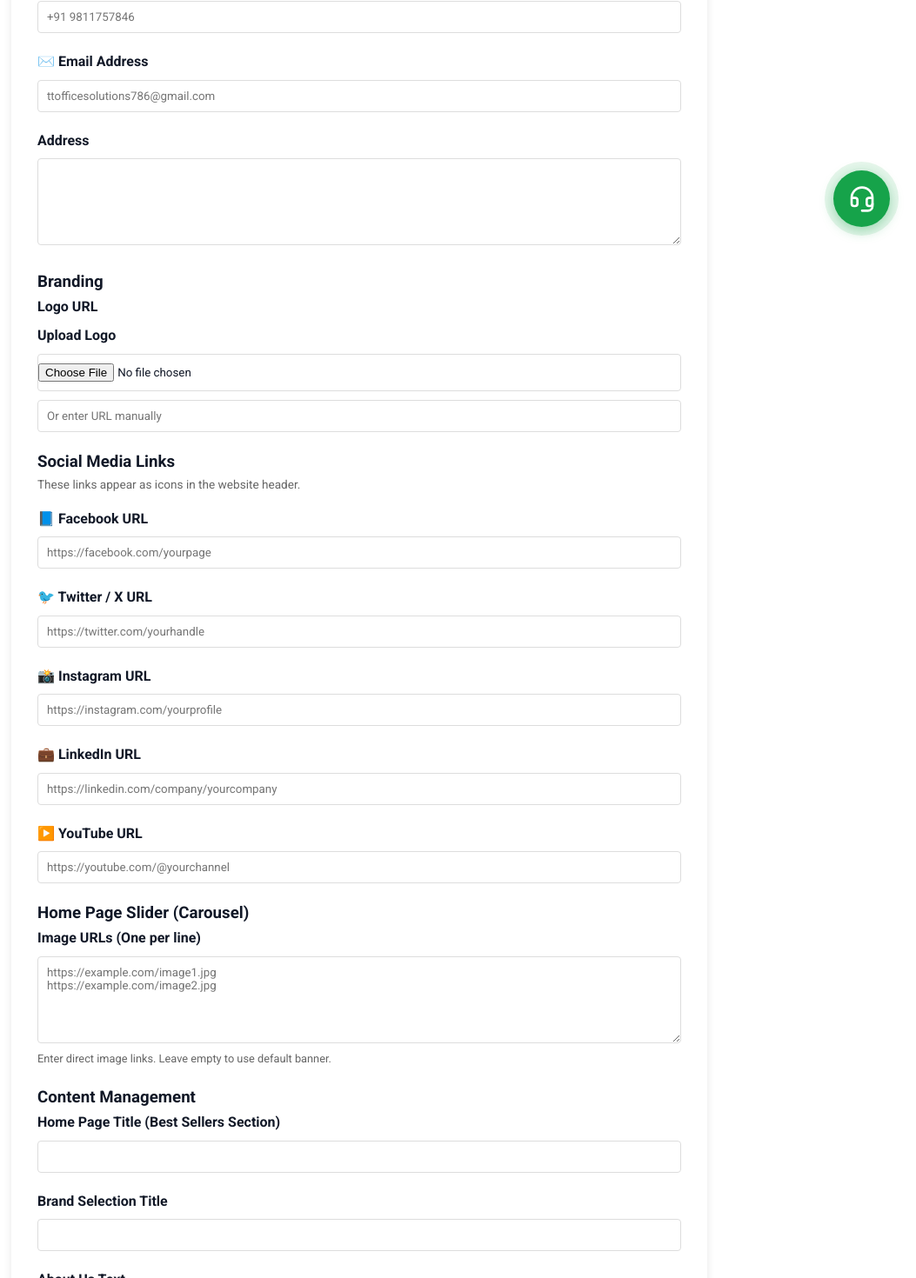
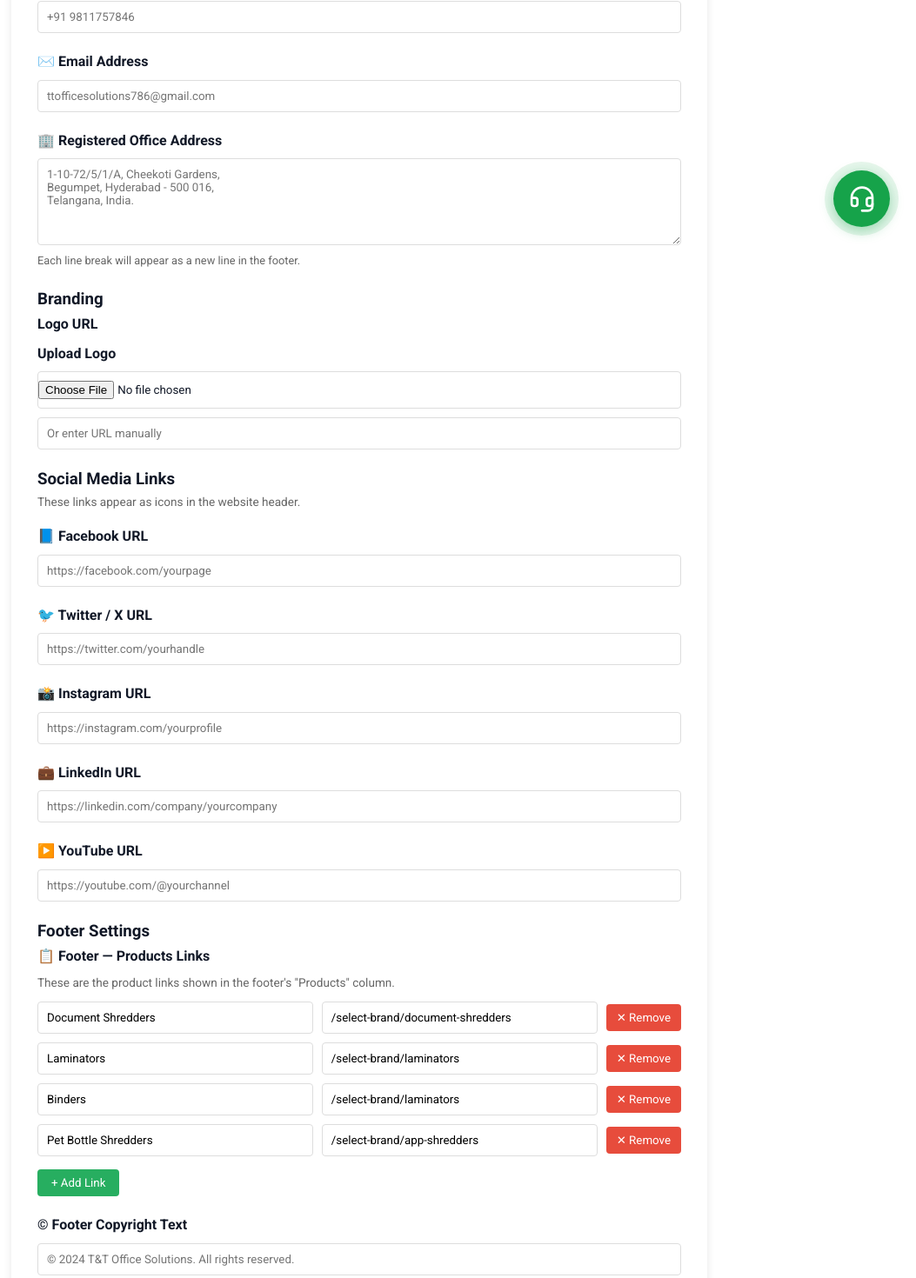
Before and after one commit to tetra9270/tanveer-backend, a React (Vite) app in the folder frontend/: page /admin/settings in a window 1280 px wide. Shown: the part 509-1979 px from the top of the page at 87% size, without its empty margins (227-1280 px from the left). Built offline with nearby package versions, Linux system fonts and the light colour scheme; no server answers.

Commit message:
Add full footer admin controls: product links, address, copyright; hide home page prices; fix 4-col product grid

```diff
--- a/frontend/src/components/Footer.jsx
+++ b/frontend/src/components/Footer.jsx
@@ -7,16 +7,32 @@ import './Footer.css';
 const Footer = () => {
     const { settings } = useData();
     const currentYear = new Date().getFullYear();
+
+    const companyName = settings?.companyName || 'T&T OFFICE SOLUTIONS';
+    const address = settings?.address || '1-10-72/5/1/A, Cheekoti Gardens,\nBegumpet, Hyderabad - 500 016,\nTelangana, India.';
+    const email = settings?.email || 'info@tt-officesolutions.com';
+    const phone = settings?.phone || '+91 9811757846';
+    const footerText = settings?.footerText || `© ${currentYear} T&T Office Solutions. All rights reserved.`;
+
+    // Footer product links (editable via admin)
+    const footerLinks = settings?.footerLinks || [
+        { label: 'Document Shredders', url: '/select-brand/document-shredders' },
+        { label: 'Laminators', url: '/select-brand/laminators' },
+        { label: 'Binders', url: '/select-brand/laminators' },
+        { label: 'Pet Bottle Shredders', url: '/select-brand/app-shredders' },
+    ];
+
     return (
         <footer className="footer">
             <div className="container footer-content">
                 <div className="footer-section">
                     <h3>Products</h3>
                     <ul>
-                        <li><a href="#">Document Shredders</a></li>
-                        <li><a href="#">Laminators</a></li>
-                        <li><a href="#">Binders</a></li>
-                        <li><a href="#">Pet Bottle Shredders</a></li>
+                        {footerLinks.map((link, i) => (
+                            <li key={i}>
+                                <Link to={link.url}>{link.label}</Link>
+                            </li>
+                        ))}
                     </ul>
                 </div>
 
@@ -24,18 +40,18 @@ const Footer = () => {
                     <h3>Contact Us</h3>
                     <p><strong>Registered Office:</strong></p>
                     <address>
-                        T&T OFFICE SOLUTIONS,<br />
-                        1-10-72/5/1/A, Cheekoti Gardens,<br />
-                        Begumpet, Hyderabad - 500 016,<br />
-                        Telangana, India.
+                        {companyName},<br />
+                        {address.split('\n').map((line, i) => (
+                            <span key={i}>{line}<br /></span>
+                        ))}
                     </address>
-                    <p>Email: <a href="mailto:info@tt-officesolutions.com">info@tt-officesolutions.com</a></p>
-                    <p>Phone: +91 85878 38635</p>
+                    <p>Email: <a href={`mailto:${email}`}>{email}</a></p>
+                    <p>Phone: {phone}</p>
                 </div>
             </div>
             <div className="footer-bottom">
                 <div className="container">
-                    <p>{settings?.footerText || `© ${currentYear} T & T Office Solutions.All rights reserved.`}</p>
+                    <p>{footerText}</p>
                 </div>
             </div>
         </footer>
--- a/frontend/src/components/ProductSection.jsx
+++ b/frontend/src/components/ProductSection.jsx
@@ -3,7 +3,7 @@ import { Link } from 'react-router-dom';
 import { CheckCircle2 } from 'lucide-react';
 import './ProductSection.css';
 
-const ProductSection = ({ title, products, showBrands = true, showViewDetails = true }) => {
+const ProductSection = ({ title, products, showBrands = true, showViewDetails = true, hidePrice = false }) => {
     return (
         <section className="products-section">
             <div className="container">
@@ -40,11 +40,13 @@ const ProductSection = ({ title, products, showBrands = true, showViewDetails =
                                 <div className="product-sku">{product.sku || 'Omnires | Part No. 2123532'}</div>
                                 <h3 className="product-card-title">{product.title}</h3>
 
+                                {!hidePrice && (
                                 <div className="product-price-box">
                                     <span className="rupee">₹</span>
                                     <span className="amount">{product.price || '4500.00'}</span>
                                     <span className="net-txt">net</span>
                                 </div>
+                                )}
 
                                 <div className="product-actions">
                                     <Link to={product.link} className="btn-view-details">
--- a/frontend/src/pages/AdminSettings.jsx
+++ b/frontend/src/pages/AdminSettings.jsx
@@ -3,6 +3,13 @@ import { useData } from '../context/DataContext';
 import { Link } from 'react-router-dom';
 import ImageUpload from '../components/ImageUpload';
 import './Admin.css';
+
+const DEFAULT_FOOTER_LINKS = [
+    { label: 'Document Shredders', url: '/select-brand/document-shredders' },
+    { label: 'Laminators', url: '/select-brand/laminators' },
+    { label: 'Binders', url: '/select-brand/laminators' },
+    { label: 'Pet Bottle Shredders', url: '/select-brand/app-shredders' },
+];
 
 const AdminSettings = () => {
     const { settings, updateSettings } = useData();
@@ -24,6 +31,7 @@ const AdminSettings = () => {
         contactInfoText: '',
         footerText: ''
     });
+    const [footerLinks, setFooterLinks] = useState(DEFAULT_FOOTER_LINKS);
 
     useEffect(() => {
         if (settings) {
@@ -45,6 +53,9 @@ const AdminSettings = () => {
                 contactInfoText: settings.contactInfoText || '',
                 footerText: settings.footerText || ''
             });
+            if (settings.footerLinks && settings.footerLinks.length > 0) {
+                setFooterLinks(settings.footerLinks);
+            }
         }
     }, [settings]);
 
@@ -53,12 +64,25 @@ const AdminSettings = () => {
         setFormData(prev => ({ ...prev, [name]: value }));
     };
 
+    const handleFooterLinkChange = (index, field, value) => {
+        setFooterLinks(prev => prev.map((link, i) => i === index ? { ...link, [field]: value } : link));
+    };
+
+    const addFooterLink = () => {
+        setFooterLinks(prev => [...prev, { label: '', url: '' }]);
+    };
+
+    const removeFooterLink = (index) => {
+        setFooterLinks(prev => prev.filter((_, i) => i !== index));
+    };
+
     const handleSubmit = async (e) => {
         e.preventDefault();
         try {
             const dataToSave = {
                 ...formData,
-                carouselImages: formData.carouselImages.split('\n').map(s => s.trim()).filter(Boolean)
+                carouselImages: formData.carouselImages.split('\n').map(s => s.trim()).filter(Boolean),
+                footerLinks: footerLinks.filter(l => l.label.trim())
             };
             await updateSettings(dataToSave);
             alert('Settings updated successfully!');
@@ -76,6 +100,8 @@ const AdminSettings = () => {
 
             <div className="edit-form-container">
                 <form onSubmit={handleSubmit}>
+
+                    {/* ── Basic Information ── */}
                     <h3>Basic Information</h3>
                     <div className="form-group">
                         <label>Company Name</label>
@@ -90,10 +116,18 @@ const AdminSettings = () => {
                         <input name="email" value={formData.email} onChange={handleChange} placeholder="ttofficesolutions786@gmail.com" />
                     </div>
                     <div className="form-group">
-                        <label>Address</label>
-                        <textarea name="address" value={formData.address} onChange={handleChange} />
+                        <label>🏢 Registered Office Address</label>
+                        <textarea
+                            name="address"
+                            rows="4"
+                            value={formData.address}
+                            onChange={handleChange}
+                            placeholder={`1-10-72/5/1/A, Cheekoti Gardens,\nBegumpet, Hyderabad - 500 016,\nTelangana, India.`}
+                        />
+                        <p style={{ fontSize: '0.8em', color: '#666' }}>Each line break will appear as a new line in the footer.</p>
                     </div>
 
+                    {/* ── Branding ── */}
                     <h3>Branding</h3>
                     <div className="form-group">
                         <label>Logo URL</label>
@@ -116,6 +150,7 @@ const AdminSettings = () => {
                         )}
                     </div>
 
+                    {/* ── Social Media ── */}
                     <h3>Social Media Links</h3>
                     <p style={{ color: '#666', fontSize: '0.85em', marginBottom: '15px' }}>These links appear as icons in the website header.</p>
                     <div className="form-group">
@@ -139,6 +174,57 @@ const AdminSettings = () => {
                         <input name="youtubeUrl" value={formData.youtubeUrl} onChange={handleChange} placeholder="https://youtube.com/@yourchannel" />
                     </div>
 
+                    {/* ── Footer Settings ── */}
+                    <h3>Footer Settings</h3>
+
+                    <div className="form-group">
+                        <label>📋 Footer — Products Links</label>
+                        <p style={{ fontSize: '0.85em', color: '#666', marginBottom: '10px' }}>
+                            These are the product links shown in the footer's "Products" column.
+                        </p>
+                        {footerLinks.map((link, index) => (
+                            <div key={index} style={{ display: 'flex', gap: '10px', marginBottom: '10px', alignItems: 'center' }}>
+                                <input
+                                    value={link.label}
+                                    onChange={(e) => handleFooterLinkChange(index, 'label', e.target.value)}
+                                    placeholder="Link Label (e.g. Document Shredders)"
+                                    style={{ flex: 1 }}
+                                />
+                                <input
+                                    value={link.url}
+                                    onChange={(e) => handleFooterLinkChange(index, 'url', e.target.value)}
+                                    placeholder="URL (e.g. /select-brand/document-shredders)"
+                                    style={{ flex: 1 }}
+                                />
+                                <button
+                                    type="button"
+                                    onClick={() => removeFooterLink(index)}
+                                    style={{ background: '#e74c3c', color: 'white', border: 'none', borderRadius: '4px', padding: '8px 12px', cursor: 'pointer', whiteSpace: 'nowrap' }}
+                                >
+                                    ✕ Remove
+                                </button>
+                            </div>
+                        ))}
+                        <button
+                            type="button"
+                            onClick={addFooterLink}
+                            style={{ background: '#27ae60', color: 'white', border: 'none', borderRadius: '4px', padding: '8px 16px', cursor: 'pointer', marginTop: '5px' }}
+                        >
+                            + Add Link
+                        </button>
+                    </div>
+
+                    <div className="form-group">
+                        <label>© Footer Copyright Text</label>
+                        <input
+                            name="footerText"
+                            value={formData.footerText}
+                            onChange={handleChange}
+                            placeholder="© 2024 T&T Office Solutions. All rights reserved."
+                        />
+                    </div>
+
+                    {/* ── Home Page Slider ── */}
                     <h3>Home Page Slider (Carousel)</h3>
                     <div className="form-group">
                         <label>Image URLs (One per line)</label>
@@ -152,6 +238,7 @@ const AdminSettings = () => {
                         <p style={{ fontSize: '0.8em', color: '#666' }}>Enter direct image links. Leave empty to use default banner.</p>
                     </div>
 
+                    {/* ── Content Management ── */}
                     <h3>Content Management</h3>
                     <div className="form-group">
                         <label>Home Page Title (Best Sellers Section)</label>
@@ -173,11 +260,6 @@ const AdminSettings = () => {
                         <textarea name="contactInfoText" rows="3" value={formData.contactInfoText} onChange={handleChange} />
                     </div>
 
-                    <div className="form-group">
-                        <label>Footer Text (Copyright / Bottom)</label>
-                        <input name="footerText" value={formData.footerText} onChange={handleChange} />
-                    </div>
-
                     <div className="form-actions">
                         <button type="submit" className="save-btn">Save Settings</button>
                     </div>
--- a/frontend/src/pages/Home.jsx
+++ b/frontend/src/pages/Home.jsx
@@ -72,7 +72,7 @@ const Home = () => {
         <div className="home-page">
             <Carousel />
             <BrandSection />
-            <ProductSection title={settings?.homePageTitle || "Our Best Sellers"} products={bestSellers} showBrands={false} />
+            <ProductSection title={settings?.homePageTitle || "Our Best Sellers"} products={bestSellers} showBrands={false} hidePrice={true} />
         </div>
     );
 };
```
Also changed, not shown: frontend/src/components/ProductSection.css (+12 -7 lines), 1 other file (tests, documents, lock files or other folders).
